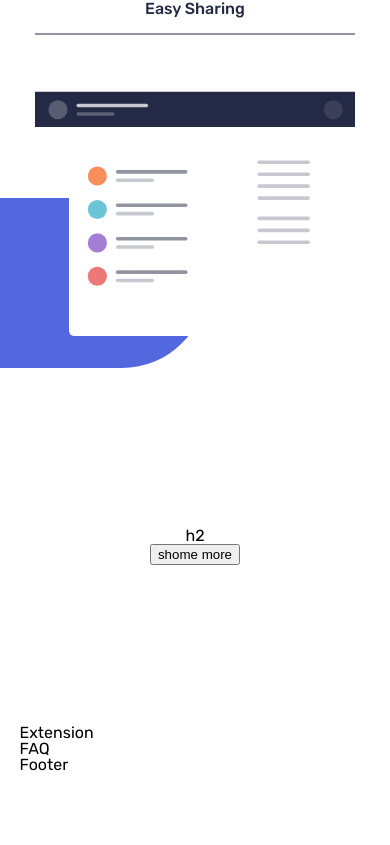
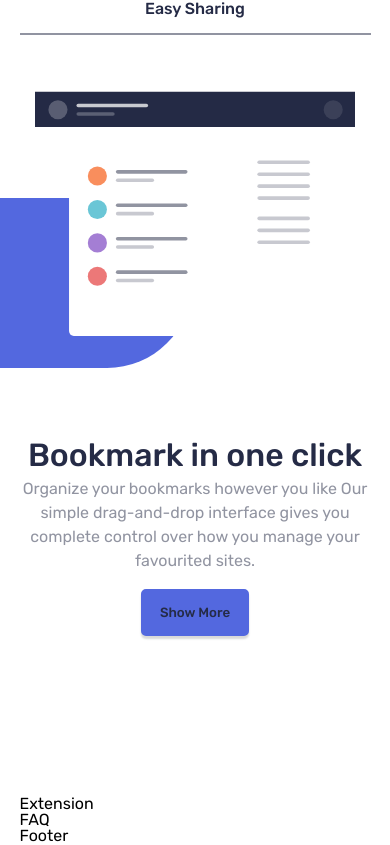
Before and after one commit to Saurabhdaswant/Bookmark, a JavaScript app: page / in a window 390 px wide. Shown: the part 1089-1934 px from the top of the page. Before the commit the page ends 1863 px from the top, so only its background shows below. Built offline with nearby package versions, Linux system fonts and the light colour scheme; the HTML template or start-up script is replaced by a standard one.

Commit message:
update most of the UI of feature for mobile first is done yo......

```diff
--- a/src/Sass/Features.scss
+++ b/src/Sass/Features.scss
@@ -16,8 +16,9 @@
     }
 
     &__main{
+        &__theFeature{
 
-        &__theFeature{
+
             display: flex;
             flex-direction: column;
             text-align: center;
@@ -41,10 +42,30 @@
             }
         }
 
-    &__details__img svg{
-        width: 20rem;
-        height: 20rem;
+&__details{
+
+    &__img {
+
+        height: 25rem;
+        svg{
+            width: 20rem;
+            height: 20rem;
+        }
     }
+
+    &__about{
+
+        h1{
+            @include heading;
+        }
+        p{
+            @include paragraph;
+            margin-bottom: 1rem
+        }
+    }
+}
+
+
     }
 
 
--- a/src/css/Features.css
+++ b/src/css/Features.css
@@ -54,9 +54,26 @@
   border-bottom: 2px solid #9194a1;
 }
 
+.features__main__details__img {
+  height: 25rem;
+}
+
 .features__main__details__img svg {
   width: 20rem;
   height: 20rem;
+}
+
+.features__main__details__about h1 {
+  font-size: 2rem;
+  font-weight: 500;
+  color: #252b46;
+  line-height: 1.3;
+}
+
+.features__main__details__about p {
+  color: #9194a1;
+  line-height: 1.5;
+  margin-bottom: 1rem;
 }
 
 .features__main__details__img__rounded {
--- a/src/layout/Features.js
+++ b/src/layout/Features.js
@@ -23,9 +23,9 @@ function Features() {
                         <div className="rounded rounded--right"></div>
                     </div>
                     <div className="features__main__details__about">
-                        <h1>h2</h1>
-                        <p></p>
-                        <button>shome more</button>
+                        <h1 >Bookmark in one click</h1>
+                        <p>Organize your bookmarks however you like Our simple drag-and-drop interface gives you complete control over how you manage your favourited sites.</p>
+                        <button className="btn btn--softBlue" >Show More</button>
                     </div>
                 </div>
             </div>
```
Also changed, not shown: 2 other files (tests, documents, lock files or other folders).
